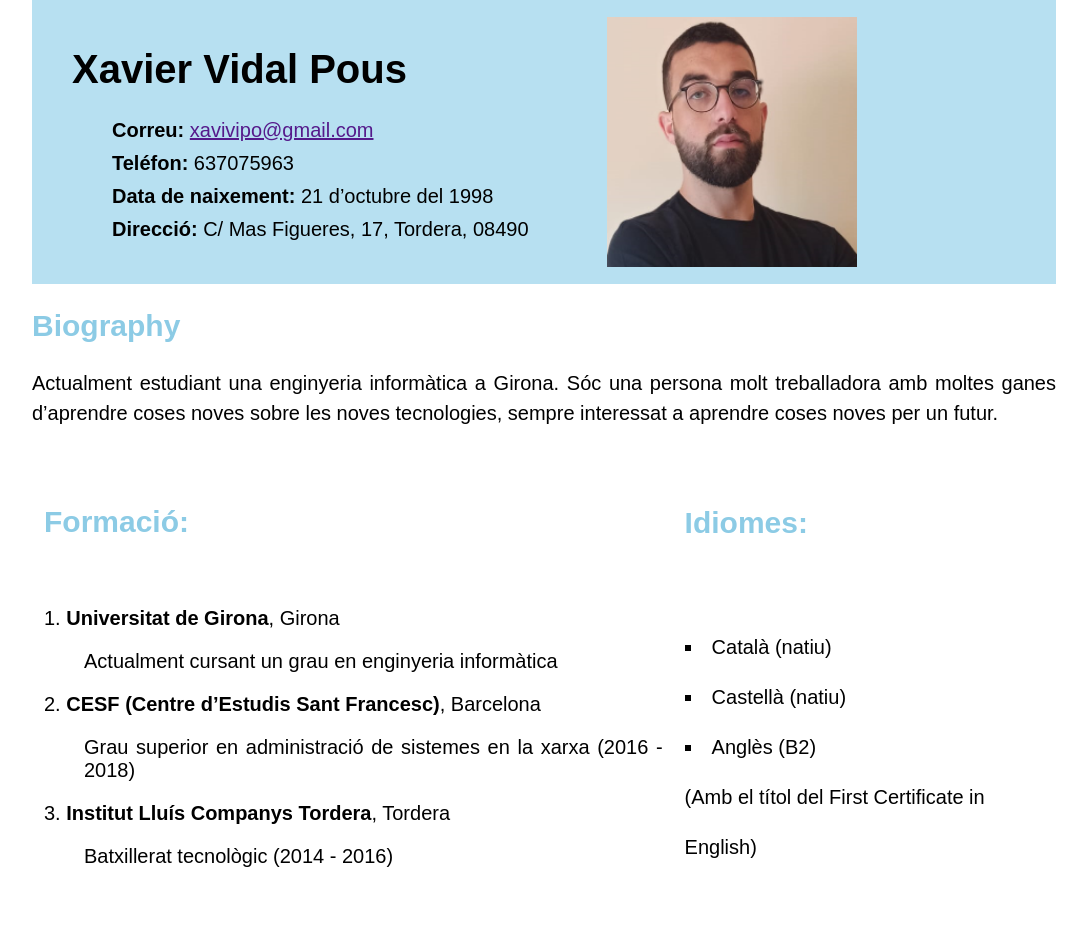
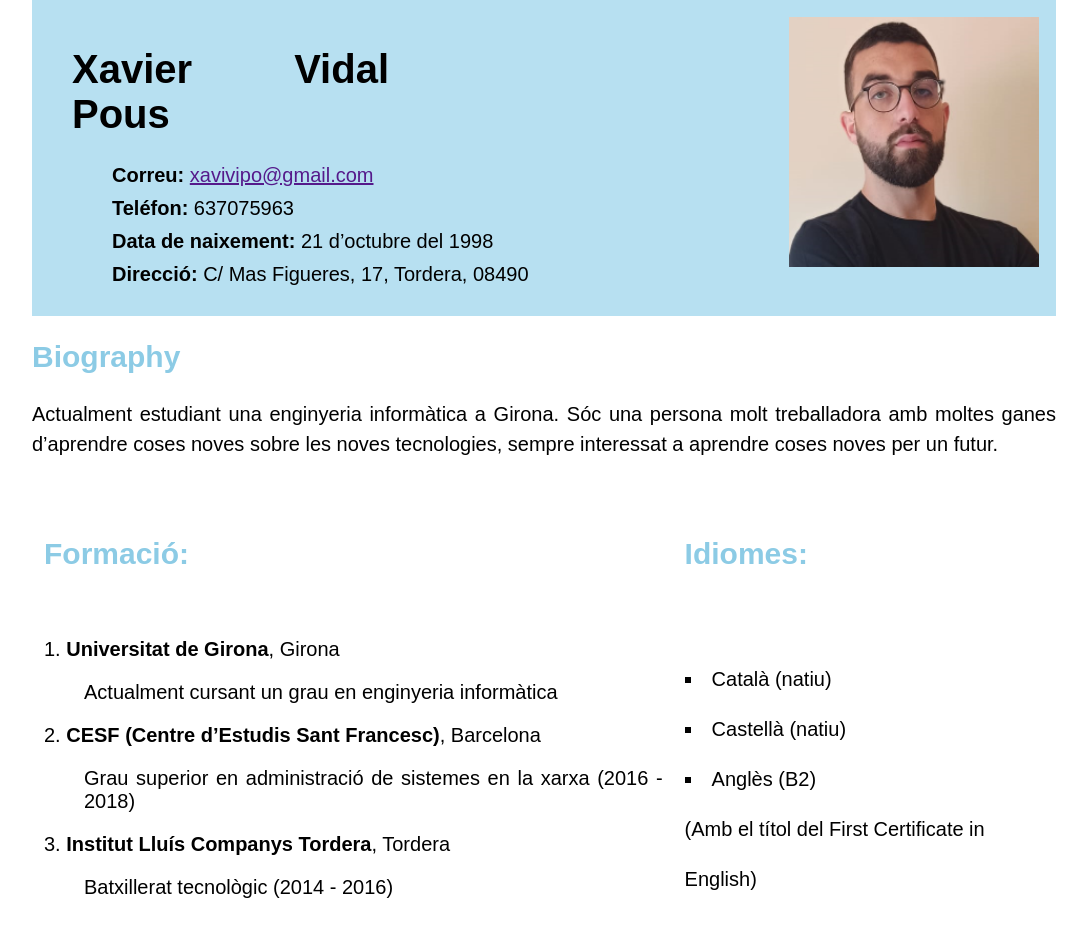
Before and after one commit to 1Savi7/XavierVidalHypermedia1, a plain HTML site: page index.html in a window 1280 px wide. Shown: the top 932 px of the page, without its empty margins (96-1183 px from the left). Drawn offline with Linux system fonts and the light colour scheme.

Commit message:
Update css.css

```diff
--- a/css.css
+++ b/css.css
@@ -1,3 +1,4 @@
+
 h1 {
 	font-size: 40px;
 	margin-right: 200px;
@@ -21,7 +22,8 @@ ul li {
 img {
 	width: 250px;
 	height: 250px;
-	margin-right: 10px;
+	padding-left: 200px;
+	margin-right: 17px;
 	margin-bottom: 17px;
 	margin-top: 17px;
 }
```
